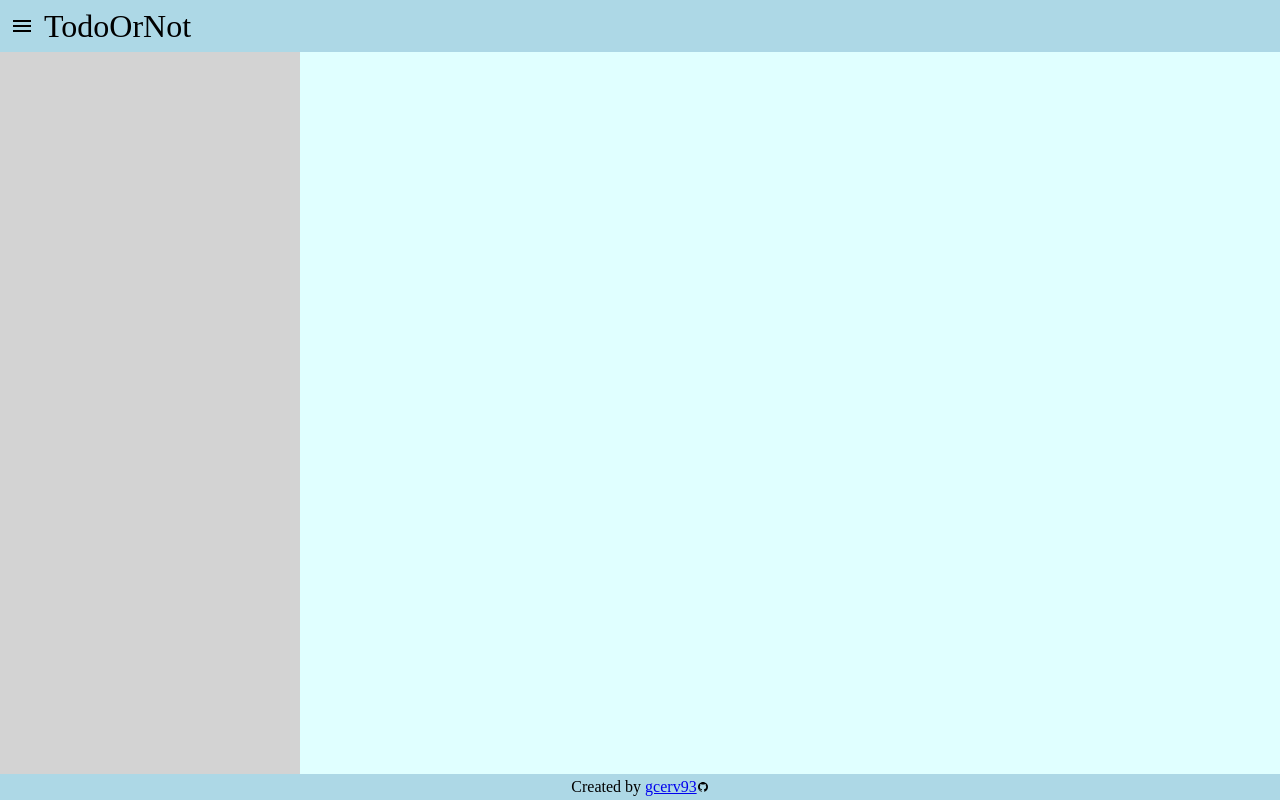
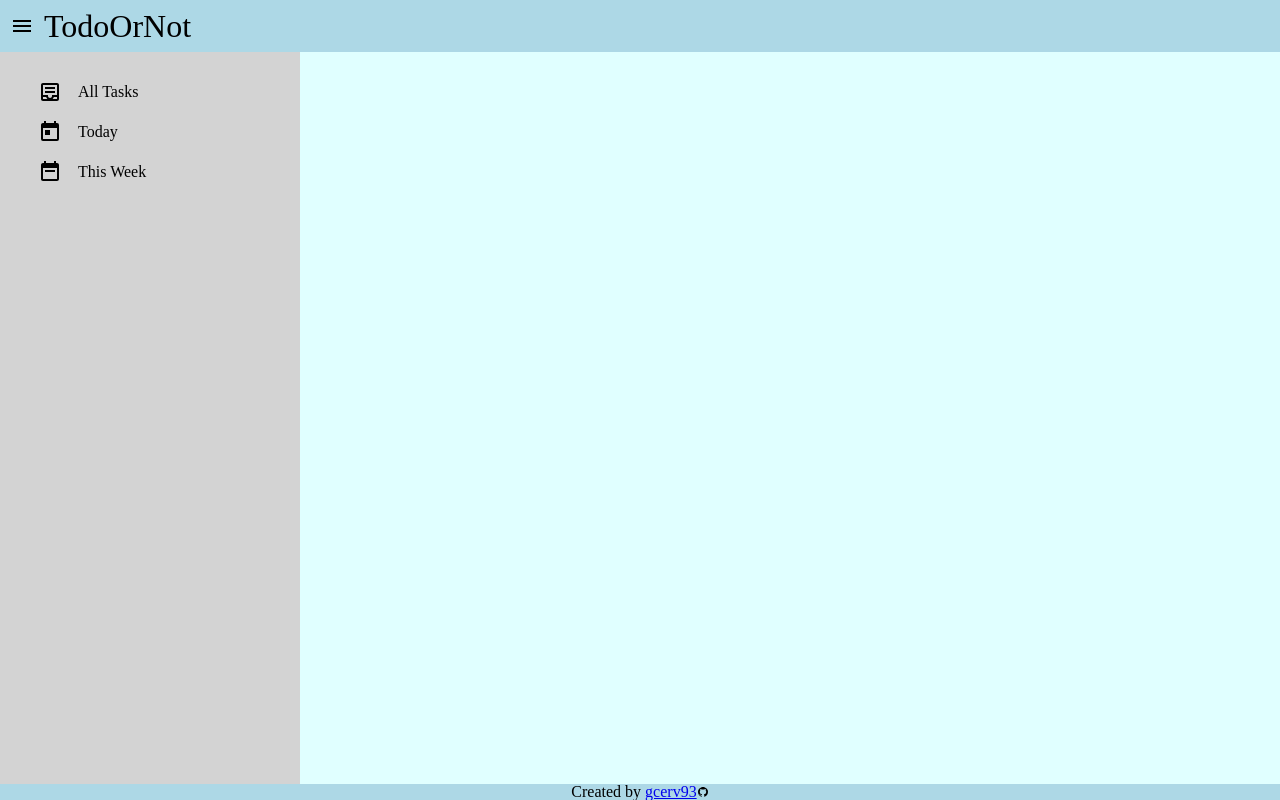
Before and after one commit to gcerv93/todo-list, a website built with webpack: page src/index.html in a window 1280 px wide. Built offline with nearby package versions, Linux system fonts and the light colour scheme.

Commit message:
add sidebar nav starting task layout

```diff
--- a/src/index.html
+++ b/src/index.html
@@ -13,7 +13,22 @@
       <p>TodoOrNot</p>
     </header>
     <div class="main">
-      <div class="sidebar"></div>
+      <div class="sidebar">
+        <div class="side-nav">
+          <div class="all-tasks">
+            <img src="<%=require('./images/inbox-full-outline.svg')%>" alt="inbox">
+            <p>All Tasks</p>
+          </div>
+          <div class="today">
+            <img src="<%=require('./images/calendar-today.svg')%>" alt="today-calendar">
+            <p>Today</p>
+          </div>
+          <div class="week">
+            <img src="<%=require('./images/calendar-week.svg')%>" alt="week-calendar">
+            <p>This Week</p>
+          </div>
+        </div>
+      </div>
       <div class="content"></div>
     </div>
     <footer>
--- a/src/styles.css
+++ b/src/styles.css
@@ -74,8 +74,26 @@ header p {
 
 .sidebar {
   width: 300px;
+  box-sizing: border-box;
+  padding: 20px 30px;
   /* temp */
   background-color: lightgrey;
+}
+
+.side-nav div {
+  padding: 0.5rem;
+  border-radius: 5px;
+  display: flex;
+  align-items: center;
+  cursor: pointer;
+}
+
+.side-nav div:hover {
+  background-color: gray;
+}
+
+.side-nav img {
+  padding-right: 1rem;
 }
 
 .content {
@@ -87,8 +105,6 @@ header p {
 footer {
   display: flex;
   justify-content: center;
-  padding: 5px;
-
   /* temp */
   background-color: lightblue;
 }
```
Also changed, not shown: dist/015f73ae829a3ac81c2b.svg (added), dist/0330c6889cb95fe5ad10.svg (added), dist/2e4a82d5c7d41210005e.svg (added), dist/index.html, dist/styles.css, src/images/calendar-today.svg (added), src/images/calendar-week.svg (added), src/images/inbox-full-outline.svg (added).
